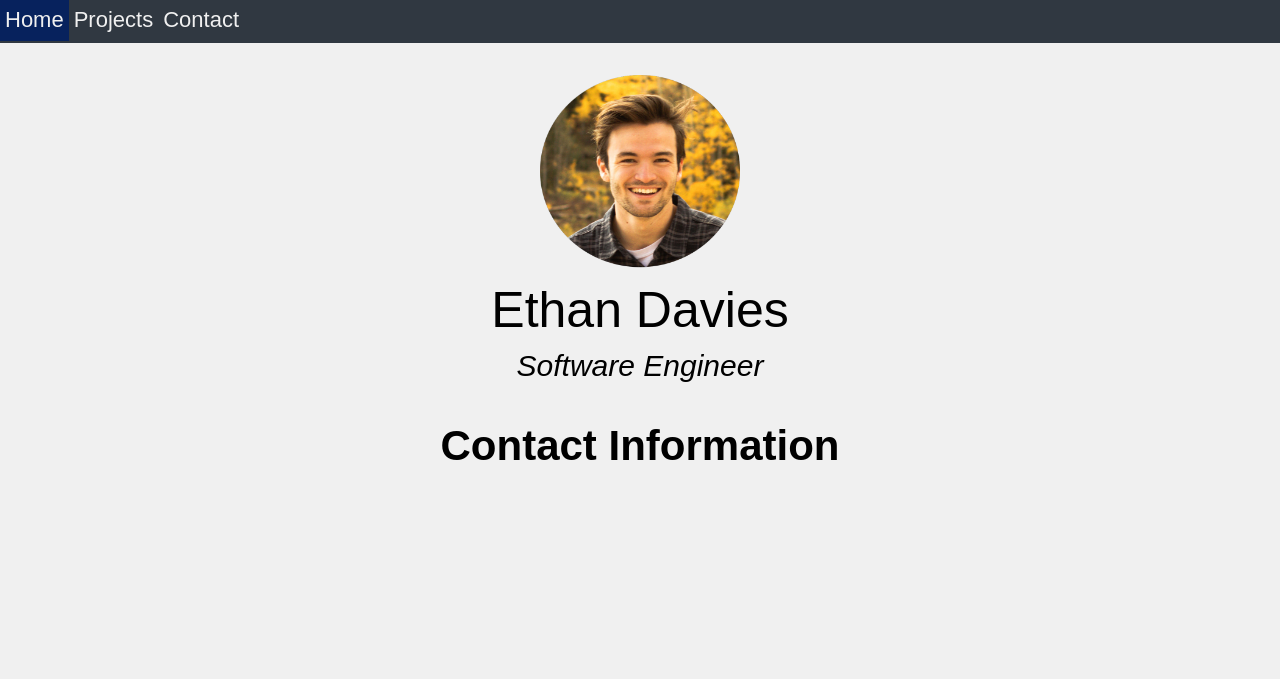
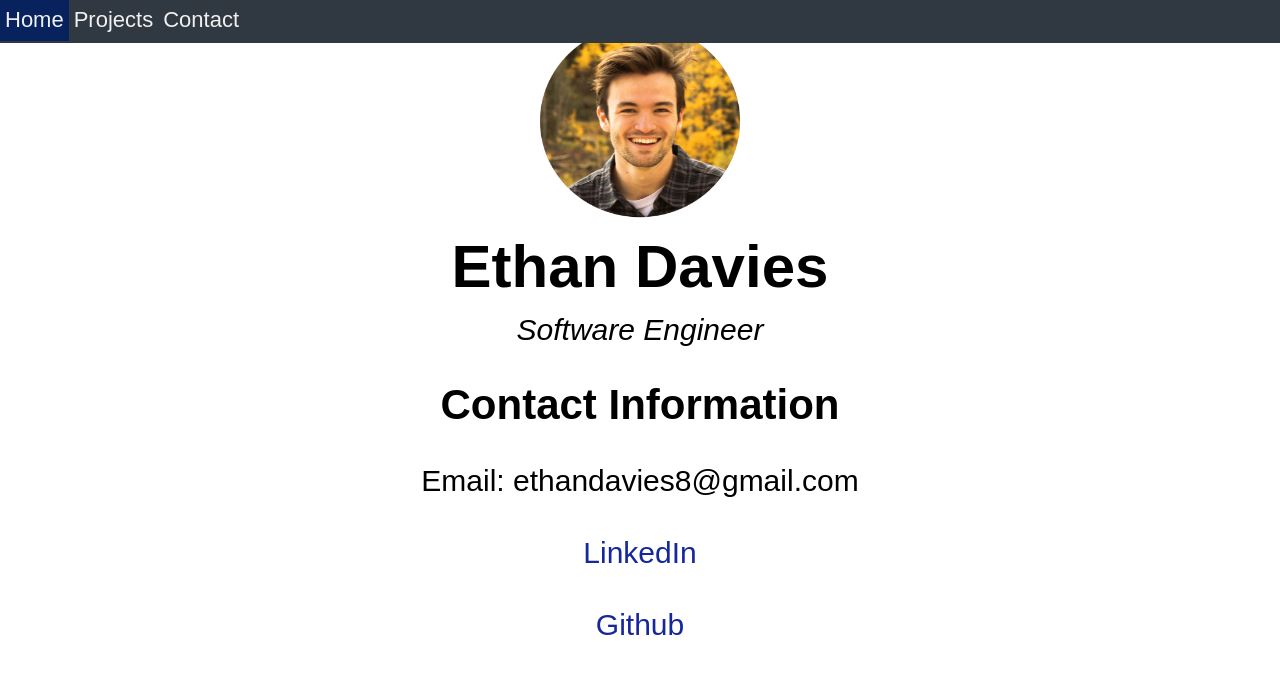
Before and after one commit to ethandavies8/Website, a plain HTML site: page contact.html in a window 1280 px wide. Drawn offline with Linux system fonts and the light colour scheme.

Commit message:
Base home and contact page

```diff
--- a/contact.html
+++ b/contact.html
@@ -1,4 +1,4 @@
-<html lang="en">
+<html>
     <head>
         <title>Contact</title>
         <link href = "style.css" rel="stylesheet" type="text/css">
@@ -24,11 +24,16 @@
 
           <!-- START CONTACT SECTION -->
           <div>
-            <section id="welcome-section" class="welcome-section" style="text-align: center">
+            <section id="contact-section" class="contact-section" style="text-align: center">
               <img id="EthanDavies-photo" class="EthanDavies-photo" src="EthanDavies.png" alt="Ethan Davies, software engineer">
               <h1>Ethan Davies</h1>
               <p>Software Engineer</p>
+              <br>
               <h2>Contact Information</h2>
+              <br>
+              <h3>Email: ethandavies8@gmail.com</h3>
+              <h3><a href="https://www.linkedin.com/in/ethan-davies1/">LinkedIn</a></h3>
+              <h3><a href="https://github.com/ethandavies8">Github</a></h3>
             </section>
           </div>
         <!-- END CONTACT SECTION -->
--- a/style.css
+++ b/style.css
@@ -30,16 +30,19 @@
   font-size: 62.5%;
   scroll-behavior: smooth;
 }
+
 /* Base styles */
 
 body {
   font-family: 'Poppins', sans-serif;
-    font-size: 1.8rem; /* 18px */
+  font-size: 1.8rem;
+  /* 18px */
   font-weight: 400;
   line-height: 1.4;
   color: var(--main-white);
 }
-  p{
+
+p {
   color: var(--main-white);
 }
 
@@ -58,6 +61,10 @@
 
 h2 {
   font-size: 4.2rem;
+}
+
+h3 {
+  font-size: 3.5rem;
 }
 
 ul {
@@ -79,7 +86,6 @@
 
 .welcome-section {
   display: block;
-    background-image: linear-gradient(right,red, yellow);
   flex-direction: row;
   justify-content: center;
   align-items: left;
@@ -87,20 +93,24 @@
   height: 100vh;
   padding-top: 5rem;
   background-color: var(--main-white);
-    /*background-image: linear-gradient(180deg,  #12477c 0%, #8580cd 100%); */
 }
-  .welcome-section > h1 {
+
+.welcome-section>h1 {
   font-size: 5rem;
   font-weight: 200;
   font-style: bold;
 }
-  .welcome-section > p {
+
+
+.welcome-section>p {
   font-size: 3rem;
   font-weight: 200;
   font-style: italic;
   padding-bottom: 1em;
   color: var(--main-black);
 }
+
+
 
 /* nav */
 
@@ -114,7 +124,7 @@
   background: var(--main-gray);
   box-shadow: 0 2px 0 var(--main-gray);
   z-index: 10;
-
+  overflow: hidden;
 }
 
 .nav-list {
@@ -131,15 +141,33 @@
     margin: 0 1rem;
   }
 }
+
 .nav-list a {
   display: block;
   font-size: 2.2rem;
   padding: 0.5rem;
 }
+
 .nav-list a:hover {
   background: var(--main-blue);
 }
 
-  .contact-icon a:hover{
+/* Contact Information */
+ .contact-section > h3 {
+   font-size: 3rem;
+   font-weight: 200;
+   font-style: bold;
+   padding-bottom: 1em;
+   color: var(--main-black);
+ }
 
+ .contact-section >p {
+  font-size: 3rem;
+  font-weight: 200;
+  font-style: italic;
+  color: var(--main-black);
  }
+
+ .contact-section a {
+  color:rgb(20, 40, 155);
+ }
```
Also changed, not shown: welcome-section.html (+1 -8 lines). Lines whose indentation alone changed are shown as unchanged.
